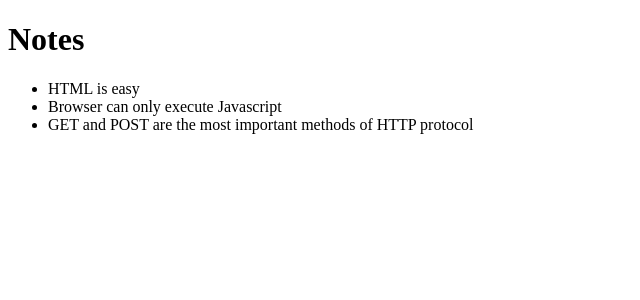
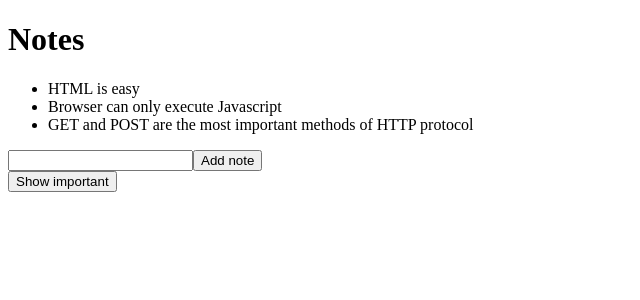
Before and after one commit to CoreBIack/Full-Stack-Practice, a React (Vite) app in the folder workspace/: page / in a window 1280 px wide. Shown: the top 300 px of the page, without its empty margins (0-640 px from the left). Built offline with nearby package versions, Linux system fonts and the light colour scheme.

Commit message:
part2 b practice done "last commit message was wrong"

```diff
--- a/workspace/src/App.jsx
+++ b/workspace/src/App.jsx
@@ -2,11 +2,36 @@ import {useState} from "react"
 import Note from "../components/Note.jsx"
 const App =(props)=>{
   const [notes, setNotes] = useState(props.notes)
+  const [newNote, setNewNote] = useState("")
+  const [showAll, setShowAll] = useState(true)
+
+  const notesOnDisplay = showAll ? notes : notes.filter((note)=>note.important)
+  console.log(notesOnDisplay)
+  const addNote =(event)=>{
+    event.preventDefault()
+    const newNotes = notes.concat({important: Math.random()<0.5, id: String(notes.length + 1), content: newNote})
+    setNotes(newNotes)
+    setNewNote("")
+  }
+
+  const handleInputChange=(event)=>{
+    console.log("handle input here", event.target.value)
+    setNewNote(event.target.value)
+  }
+
+  const showImportantToggle=()=>{
+    setShowAll(!showAll)
+  }
   return <>
     <h1>Notes</h1>
     <ul>
-      {notes.map((note)=><Note key  ={note.id} note={note} />)}
+      {notesOnDisplay.map((note)=><Note key={note.id} note={note} />)}
     </ul>
+    <form onSubmit={addNote}>
+      <input value={newNote} onChange={handleInputChange}/>
+      <button  type="submit">Add note</button>
+    </form>
+    <button onClick={showImportantToggle}>Show important</button>
   </>
 }
 export default App
```
